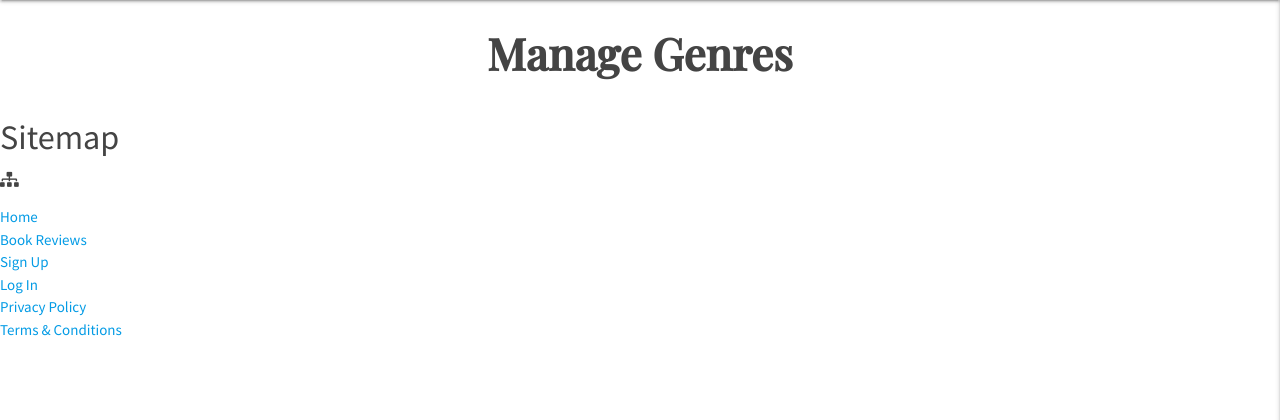
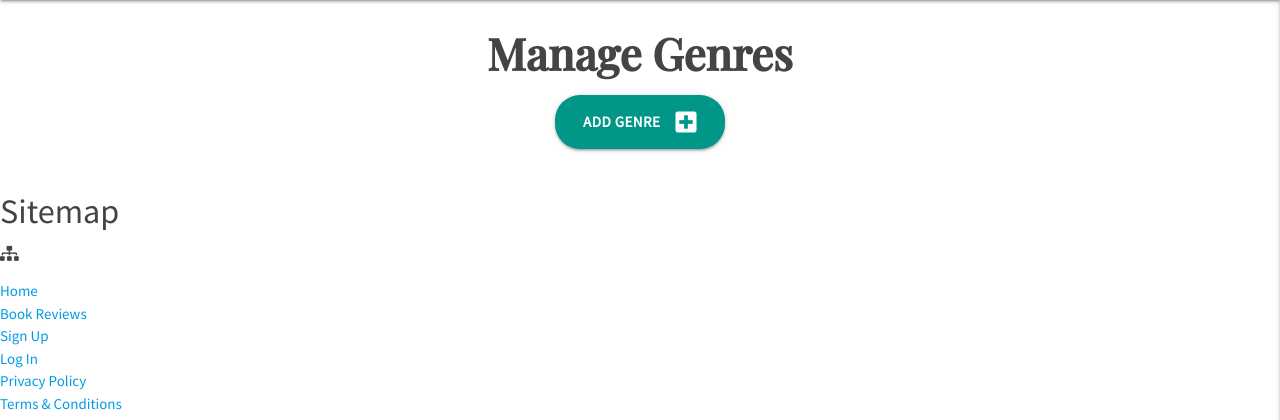
Before and after one commit to simonjvardy/the-reading-room, a Flask app: page /get_genres in a window 1280 px wide. Shown: the part 64-484 px from the top of the page. Run offline with Flask 2, Linux system fonts and the light colour scheme; data that the repository does not hold is empty; some libraries are stand-ins or nearby versions.

Commit message:
Dev: Add new genre functionality added

```diff
--- a/app.py
+++ b/app.py
@@ -192,6 +192,19 @@ def get_genres():
     return render_template("manage-genres.html", genres=genres)
 
 
+@app.route("/add_genre", methods=["GET", "POST"])
+def add_genre():
+    if request.method == "POST":
+        new_genre = {
+            "genre_name": request.form.get("genre_name")
+        }
+        genre.insert_one(new_genre)
+        flash("New Genre Added")
+        return redirect(url_for("get_genres"))
+
+    return render_template("add-genre.html")
+
+
 if __name__ == "__main__":
     app.run(host=os.environ.get("IP"),
             port=int(os.environ.get("PORT")),
--- a/static/css/style.css
+++ b/static/css/style.css
@@ -108,7 +108,6 @@ h2 {
     font-size: 1.05rem;
 }
 
-
 /* -------------------------------------Media Queries */
 /* -------------------------------------Responsive Design - TABLET */
 
--- a/templates/manage-genres.html
+++ b/templates/manage-genres.html
@@ -2,6 +2,14 @@
 {% block content %}
 
     <h3 class="center-align">Manage Genres</h3>
+
+    <div class="row">
+        <div class="col s12 center-align">
+            <a href="{{ url_for('add_genre') }}" class="waves-effect waves-light btn-large teal pill-btn center-align">
+                Add Genre <i class="fas fa-plus-square right"></i>
+            </a>
+        </div>
+    </div>
 
     <div class="row">
         {% for genre in genres %}
@@ -10,7 +18,7 @@
                 <div class="card-content">
                     <span class="flow-text {{ genre.genre_name}}">{{ genre.genre_name }}</span>
                 </div>
-                <div class="card-action">
+                <div class="card-action grey lighten-4">
                     <a href="#" class="waves-effect waves-light btn teal pill-btn">Edit</a>
                     <a href="#" id="delete" class="waves-effect waves-light btn pill-btn">Delete</a>
                 </div>
```
Also changed, not shown: templates/add-genre.html (added, +29 -0 lines).
